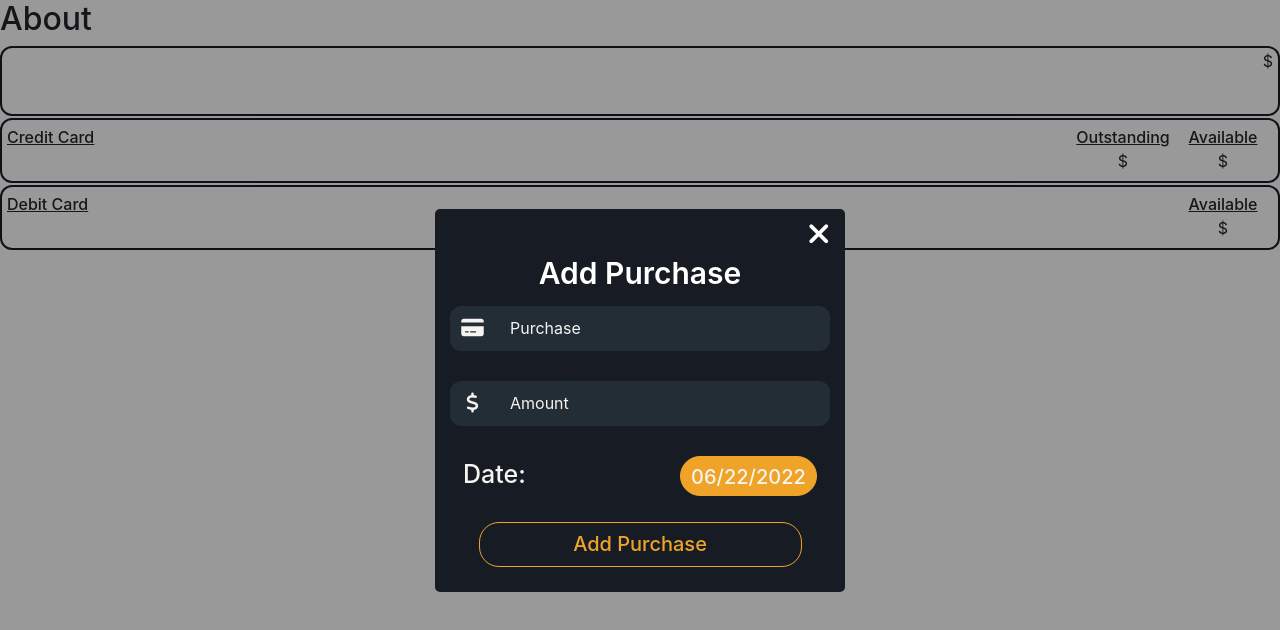
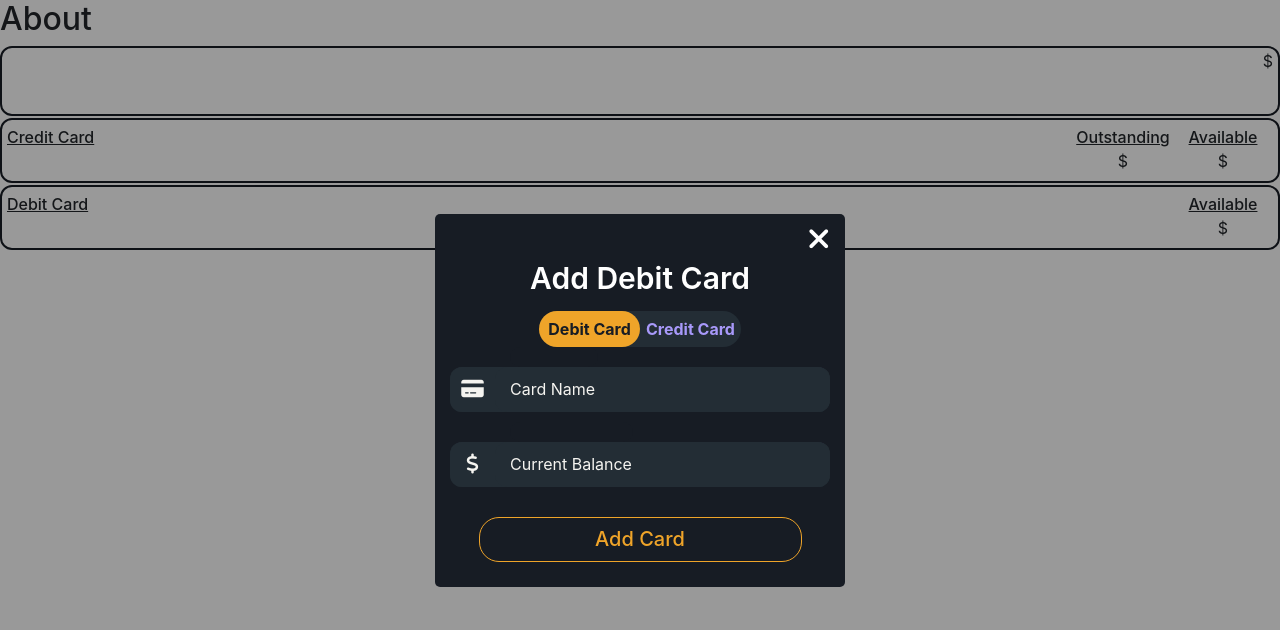
Before and after one commit to honestabej/cctracker, a React (Create React App) app in the folder react-fe/: page /about in a window 1280 px wide. Shown: the top 630 px of the page. Built offline with nearby package versions, Linux system fonts and the light colour scheme.

Commit message:
Front end complete-ish!

```diff
--- /dev/null
+++ b/react-fe/src/components/AddCard/AddCard.jsx
@@ -0,0 +1,34 @@
+import React, {useEffect, forwardRef, useState} from 'react';
+import './AddCard.scss';
+import InputBox from '../../components/InputBox/InputBox';
+import Debit from './DebitCard/DebitCard';
+import Credit from './CreditCard/CreditCard';
+
+const AddCard = ({ sendDataToParent }) => {
+  const [isDebit, setDebit] = useState(true);
+
+  return (
+    <div className="add-card-container">
+      <div className="add-card-wrapper">
+        <div className="add-card-box-container">
+          <div className="add-card-box-wrapper">
+            <div className="add-card-close">
+              <i class="fa-solid fa-xmark" onClick={() => { sendDataToParent(false); }} />
+            </div>
+            <div className="add-card-title">
+              <span>Add {isDebit ? "Debit" : "Credit"} Card</span>
+            </div>
+            <input type="checkbox" id="toggle" class="toggleCheckbox" onClick={() => setDebit(!isDebit)}/>
+            <label for="toggle" class="toggleContainer">
+              <div>Debit Card</div>
+              <div>Credit Card</div>
+            </label>
+            {isDebit ? <Debit /> : <Credit />}
+          </div>
+        </div>
+      </div>
+    </div>
+  );
+};
+
+export default AddCard
--- /dev/null
+++ b/react-fe/src/components/AddCard/AddCard.scss
@@ -0,0 +1,112 @@
+@import './../../globalStyles/variables.scss';
+
+.add-card-container {
+  position: fixed;
+  height: 100vh;
+  width: 100vw;
+  top: 0;
+  background: rgba($color: black, $alpha: 0.4);
+}
+
+.add-card-wrapper {
+  height: 100%;
+  display: flex;
+  justify-content: center;
+  align-items: center;
+}
+
+.add-card-box-container {
+  width: 450px;
+  padding: 0 20px;
+}
+
+.add-card-box-wrapper {
+  width: 100%;
+  border-radius: 5px;
+  background-color: $siteBlack;
+
+  form {
+    padding: 10px 15px 25px 15px;
+  }
+}
+
+.add-card-close {
+  text-align: right;
+
+  i {
+    padding: 10px 15px 0px 0px;
+    color: white;
+    margin-left: auto;
+    cursor: pointer;
+    font-size: 30px;
+  }
+}
+
+.add-card-title {
+  height: fit-content;
+  border-radius: 5px 5px 0 0;
+  color: #fff;
+  font-size: 30px;
+  font-weight: 600;
+  display: flex;
+  align-items: center;
+  justify-content: center;
+}
+
+
+
+
+.toggleCheckbox {
+  display: none;
+}
+
+.toggleContainer {
+  position: relative;
+  display: grid;
+  grid-template-columns: repeat(2, 1fr);
+  width: fit-content;
+  border-radius: 20px;
+  background: $siteDark;
+  font-weight: bold;
+  color: #343434;
+  cursor: pointer;
+  margin: 10px auto;
+}
+
+.toggleContainer::before {
+  content: '';
+  position: absolute;
+  width: 50%;
+  height: 100%;
+  left: 0%;
+  border-radius:20px;
+  background: $siteOrange;
+  transition: all 0.3s;
+}
+
+.toggleContainer div {
+  padding: 6px;
+  text-align: center;
+  z-index: 1;
+}
+
+.toggleCheckbox:checked + .toggleContainer::before {
+  left: 50%;
+}
+
+.toggleCheckbox:checked + .toggleContainer div:first-child{
+  color: $sitePurple;
+  transition: color 0.3s;
+}
+.toggleCheckbox:checked + .toggleContainer div:last-child{
+  color: $siteBlack;
+  transition: color 0.3s;
+}
+.toggleCheckbox + .toggleContainer div:first-child{
+  color: $siteBlack;
+  transition: color 0.3s;
+}
+.toggleCheckbox + .toggleContainer div:last-child{
+  color: $sitePurple;
+  transition: color 0.3s;
+}
--- /dev/null
+++ b/react-fe/src/components/AddCard/CreditCard/CreditCard.jsx
@@ -0,0 +1,25 @@
+import React, {useEffect, forwardRef, useState} from 'react';
+import './CreditCard.scss';
+import InputBox from '../../../components/InputBox/InputBox';
+
+const CreditCard = ({ sendDataToParent }) => {
+
+  return (
+      <form action="#">
+        <div className="add-credit-input-container">
+          <InputBox icon="fa-solid fa-credit-card" type="text" placeholder="Card Name" placeholderColor="placeholder black-ph" cutType="cut black-bg card-name" />
+        </div>
+        <div className="add-credit-input-container">
+          <InputBox icon="fa-solid fa-receipt" type="text" placeholder="Current Outstanding" placeholderColor="placeholder black-ph" cutType="cut black-bg current-outstanding" />
+        </div>
+        <div className="add-credit-input-container">
+          <InputBox icon="fa-solid fa-dollar-sign" type="text" placeholder="Total LOC" placeholderColor="placeholder black-ph" cutType="cut black-bg total-loc" />
+        </div>
+        <div className="add-credit-btn-container">
+          <input type="submit" value="Add Card" />
+        </div>
+      </form>
+  );
+};
+
+export default CreditCard
--- /dev/null
+++ b/react-fe/src/components/AddCard/CreditCard/CreditCard.scss
@@ -0,0 +1,34 @@
+@import './../../../globalStyles/variables.scss';
+
+.add-credit-input-container {
+  height: $inputHeight;
+  margin-bottom: 30px;
+  position: relative;
+  border-radius: $borderRadius;
+  background-color: $siteDark;
+}
+
+.add-credit-btn-container {
+  text-align: center;
+
+  input {
+    height: $inputHeight;
+    width: 85%;
+    font-size: 20px;
+    font-weight: 500;
+    padding-left: 0px;
+    cursor: pointer;
+    outline: none;
+    padding: 5px 10px;
+    border-radius: 20px;
+    background: $siteBlack;
+    color: $siteOrange;
+    border: 1px solid $siteOrange;
+    transition: 0.3s ease all;
+
+    &:hover {
+      background: $siteOrange;
+      color: $siteWhite;
+    }
+  }
+}
--- /dev/null
+++ b/react-fe/src/components/AddCard/DebitCard/DebitCard.jsx
@@ -0,0 +1,22 @@
+import React, {useEffect, forwardRef, useState} from 'react';
+import './DebitCard.scss';
+import InputBox from '../../../components/InputBox/InputBox';
+
+const DebitCard = ({ sendDataToParent }) => {
+
+  return (
+      <form action="#">
+        <div className="add-debit-input-container">
+          <InputBox icon="fa-solid fa-credit-card" type="text" placeholder="Card Name" placeholderColor="placeholder black-ph" cutType="cut black-bg card-name" />
+        </div>
+        <div className="add-debit-input-container">
+          <InputBox icon="fa-solid fa-dollar-sign" type="text" placeholder="Current Balance" placeholderColor="placeholder black-ph" cutType="cut black-bg current-balance" />
+        </div>
+        <div className="add-debit-btn-container">
+          <input type="submit" value="Add Card" />
+        </div>
+      </form>
+  );
+};
+
+export default DebitCard
--- /dev/null
+++ b/react-fe/src/components/AddCard/DebitCard/DebitCard.scss
@@ -0,0 +1,34 @@
+@import './../../../globalStyles/variables.scss';
+
+.add-debit-input-container {
+  height: $inputHeight;
+  margin-bottom: 30px;
+  position: relative;
+  border-radius: $borderRadius;
+  background-color: $siteDark;
+}
+
+.add-debit-btn-container {
+  text-align: center;
+
+  input {
+    height: $inputHeight;
+    width: 85%;
+    font-size: 20px;
+    font-weight: 500;
+    padding-left: 0px;
+    cursor: pointer;
+    outline: none;
+    padding: 5px 10px;
+    border-radius: 20px;
+    background: $siteBlack;
+    color: $siteOrange;
+    border: 1px solid $siteOrange;
+    transition: 0.3s ease all;
+
+    &:hover {
+      background: $siteOrange;
+      color: $siteWhite;
+    }
+  }
+}
--- a/react-fe/src/components/AddPurchase/AddPurchase.jsx
+++ b/react-fe/src/components/AddPurchase/AddPurchase.jsx
@@ -29,7 +29,7 @@ const AddPurchase = ({ sendDataToParent }) => {
                 <InputBox icon="fa-solid fa-credit-card" type="text" placeholder="Purchase" placeholderColor="placeholder black-ph" cutType="cut black-bg purchase" />
               </div>
               <div className="add-purchase-input-container">
-                <InputBox icon="fa-solid fa-dollar-sign" type="password" placeholder="Amount" placeholderColor="placeholder black-ph" cutType="cut black-bg amount" />
+                <InputBox icon="fa-solid fa-dollar-sign" type="text" placeholder="Amount" placeholderColor="placeholder black-ph" cutType="cut black-bg amount" />
               </div>
               <div className="purchase-calendar-container">
                 <div className="purchase-calendar-text">
--- a/react-fe/src/components/AddPurchase/AddPurchase.scss
+++ b/react-fe/src/components/AddPurchase/AddPurchase.scss
@@ -31,13 +31,6 @@
 
   form {
     padding: 10px 15px 25px 15px;
-  }
-
-  hr {
-    margin-top: 30px;
-    height: 2px;
-    border-width: 0;
-    background-color: $siteDark;
   }
 }
 
--- a/react-fe/src/components/InputBox/InputBox.scss
+++ b/react-fe/src/components/InputBox/InputBox.scss
@@ -85,7 +85,23 @@
 }
 
 .purchase {
-  width: 71px;
+  width: 74px;
+}
+
+.card-name {
+  width: 88px;
+}
+
+.current-balance {
+  width: 123px;
+}
+
+.current-outstanding {
+  width: 154px;
+}
+
+.total-loc {
+  width: 78px;
 }
 
 .placeholder {
--- a/react-fe/src/pages/About/About.jsx
+++ b/react-fe/src/pages/About/About.jsx
@@ -4,6 +4,7 @@ import PurchaseListCell from '../../components/ListCells/PurchaseListCell';
 import CreditListCell from '../../components/ListCells/CreditListCell';
 import DebitListCell from '../../components/ListCells/DebitListCell';
 import AddPurchase from '../../components/AddPurchase/AddPurchase';
+import AddCard from '../../components/AddCard/AddCard';
 
 export default function About() {
   return(
@@ -14,7 +15,8 @@ export default function About() {
         <CreditListCell />
         <DebitListCell />
       </ul>
-      <AddPurchase />
+      {/* <AddPurchase /> */}
+      <AddCard />
     </div>
   );
 }
--- a/react-fe/src/pages/Dashboard/Dashboard.jsx
+++ b/react-fe/src/pages/Dashboard/Dashboard.jsx
@@ -1,11 +1,11 @@
 import React, {useEffect, forwardRef, useState} from 'react';
 import './Dashboard.scss';
 import HeaderLogin from '../../components/Header/HeaderLogin';
-import InputBox from './../../components/InputBox/InputBox';
 import PurchaseListCell from '../../components/ListCells/PurchaseListCell';
 import CreditListCell from '../../components/ListCells/CreditListCell';
 import DebitListCell from '../../components/ListCells/DebitListCell';
 import AddPurchase from '../../components/AddPurchase/AddPurchase';
+import AddCard from '../../components/AddCard/AddCard';
 
 export default function Dashboard() {
   const [purchaseIsOpen, purchaseSetOpen] = useState(false);
@@ -13,6 +13,7 @@ export default function Dashboard() {
 
   const sendDataToParent = (index) => { // the callback. Use a better name
     purchaseSetOpen(index);
+    cardSetOpen(index);
   };
 
   return(
@@ -30,33 +31,25 @@ export default function Dashboard() {
           <div className="purchase-list">
             <div className="purchase-title"> Cycle Purchases </div>
             <ul>
-              <PurchaseListCell title="Safeway" amt="36.83" date="6/19/2022" />
-              <PurchaseListCell title="A really long title for a purchase to test it" amt="1324.82" date="6/18/2022" />
-              <PurchaseListCell title="Gas" amt="102.49" date="6/18/2022" />
-              <PurchaseListCell title="McDonalds" amt="12.18" date="6/15/2022" />
-              <PurchaseListCell title="Target" amt="5.68" date="6/10/2022" />
-              <PurchaseListCell title="Safeway" amt="92.63" date="6/10/2022" />
+              {/* <PurchaseListCell title="Safeway" amt="36.83" date="6/19/2022" /> */}
             </ul>
           </div>
         </div>
         <div className="cards-col">
           <div className="cards-title">My Cards: </div>
           <ul>
-            <CreditListCell name="Abe's Discover" outstanding="96.24" available="4903.76" />
-            <CreditListCell name="Shae's AMEX" outstanding="1024.08" available="3975.92"/>
-            <DebitListCell name="Abe's Debit" available="458.97" />
-            <DebitListCell name="Abe and Shae Debit" available="1452.98" />
-            <DebitListCell name="Shae's Debit" available="398.74" />
+            {/* <CreditListCell name="Abe's Discover" outstanding="96.24" available="4903.76" /> */}
             <li id="add-new" onClick={() => cardSetOpen(true)}>
               <i class="fa-solid fa-plus" />
             </li>
           </ul>
         </div>
+        <button className="add-purchase-btn" onClick={() => {purchaseSetOpen(true)}}>
+          <i class="fa-solid fa-plus" /> Purchase
+        </button>
       </div>
-      <button className="add-purchase-btn" onClick={() => {purchaseSetOpen(true)}}>
-        <i class="fa-solid fa-plus" /> Purchase
-      </button>
       {purchaseIsOpen ? <AddPurchase sendDataToParent={sendDataToParent}/> : ""}
+      {cardIsOpen ? <AddCard sendDataToParent={sendDataToParent}/> : ""}
     </div>
   );
 }
--- a/react-fe/src/pages/Dashboard/Dashboard.scss
+++ b/react-fe/src/pages/Dashboard/Dashboard.scss
@@ -180,7 +180,7 @@
   width: fit-content;
   position: fixed;
   bottom: 30px;
-  right: 15px;
+  right: 25px;
   font-size: 18px;
   font-weight: 400;
   cursor: pointer;
@@ -193,7 +193,7 @@
   transition: 0.3s ease all;
 
   @media screen and (min-width: 750px) {
-
+    position: absolute;
   }
 
 }
```
